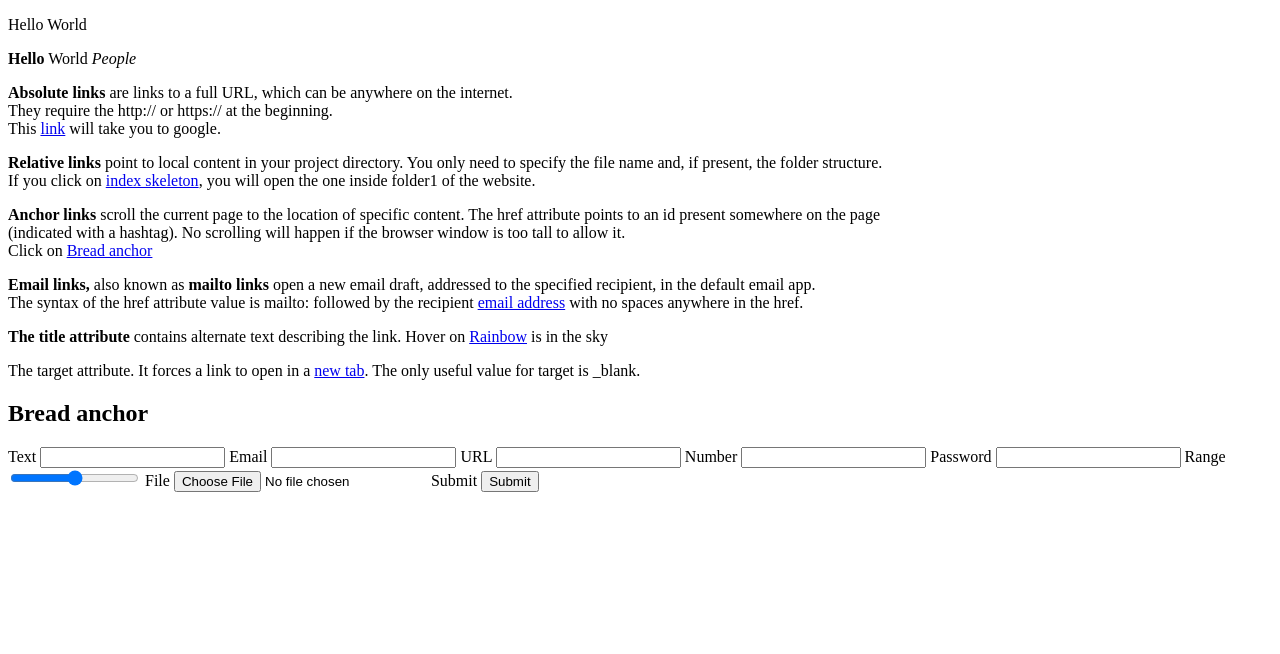
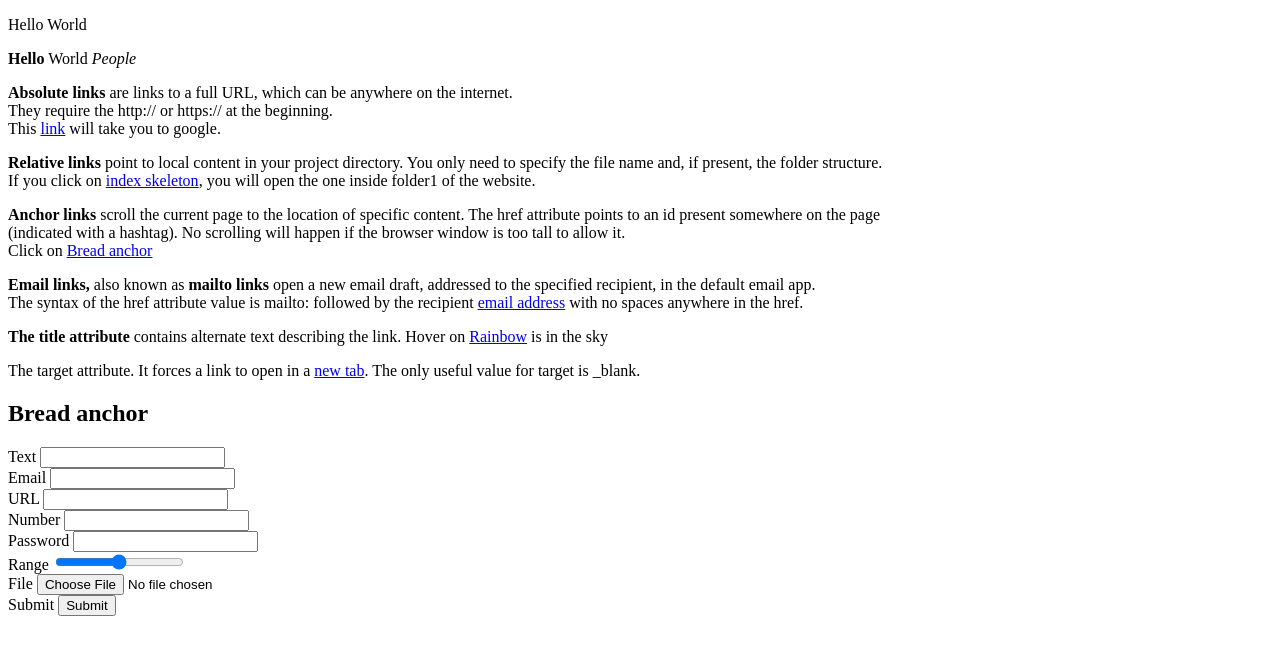
Before and after one commit to gocow/practices, a plain HTML site: page index.html in a window 1280 px wide. Drawn offline with Linux system fonts and the light colour scheme.

Commit message:
Update index.html

```diff
--- a/index.html
+++ b/index.html
@@ -32,28 +32,28 @@
 
 		<form action="action">
 			<label>Text</label>
-			<input type="text">
+			<input type="text"> <br>
 
 			<label>Email</label>
-			<input type="email">
+			<input type="email"> <br>
 
 			<label>URL</label>
-			<input type="url">
+			<input type="url"> <br>
 
 			<label>Number</label>
-			<input type="number">
+			<input type="number"> <br>
 
 			<label>Password</label>
-			<input type="password">
+			<input type="password"> <br>
 
 			<label>Range</label>
-			<input type="range">
+			<input type="range"> <br>
 
 			<label>File</label>
-			<input type="file">
+			<input type="file"> <br>
 
 			<label>Submit</label>
-			<input type="submit">
+			<input type="submit"> <br>
 
 		</form>
 
```
